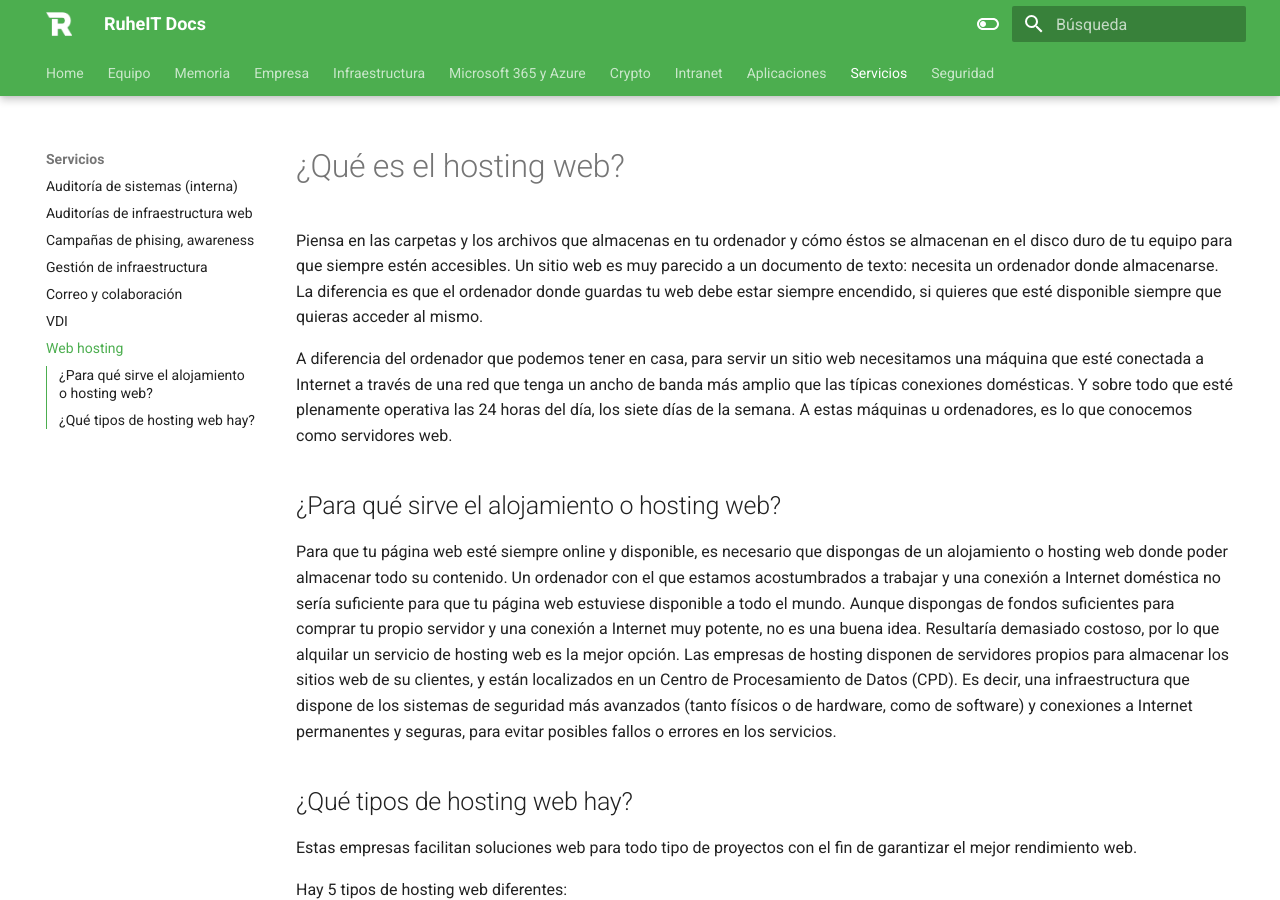
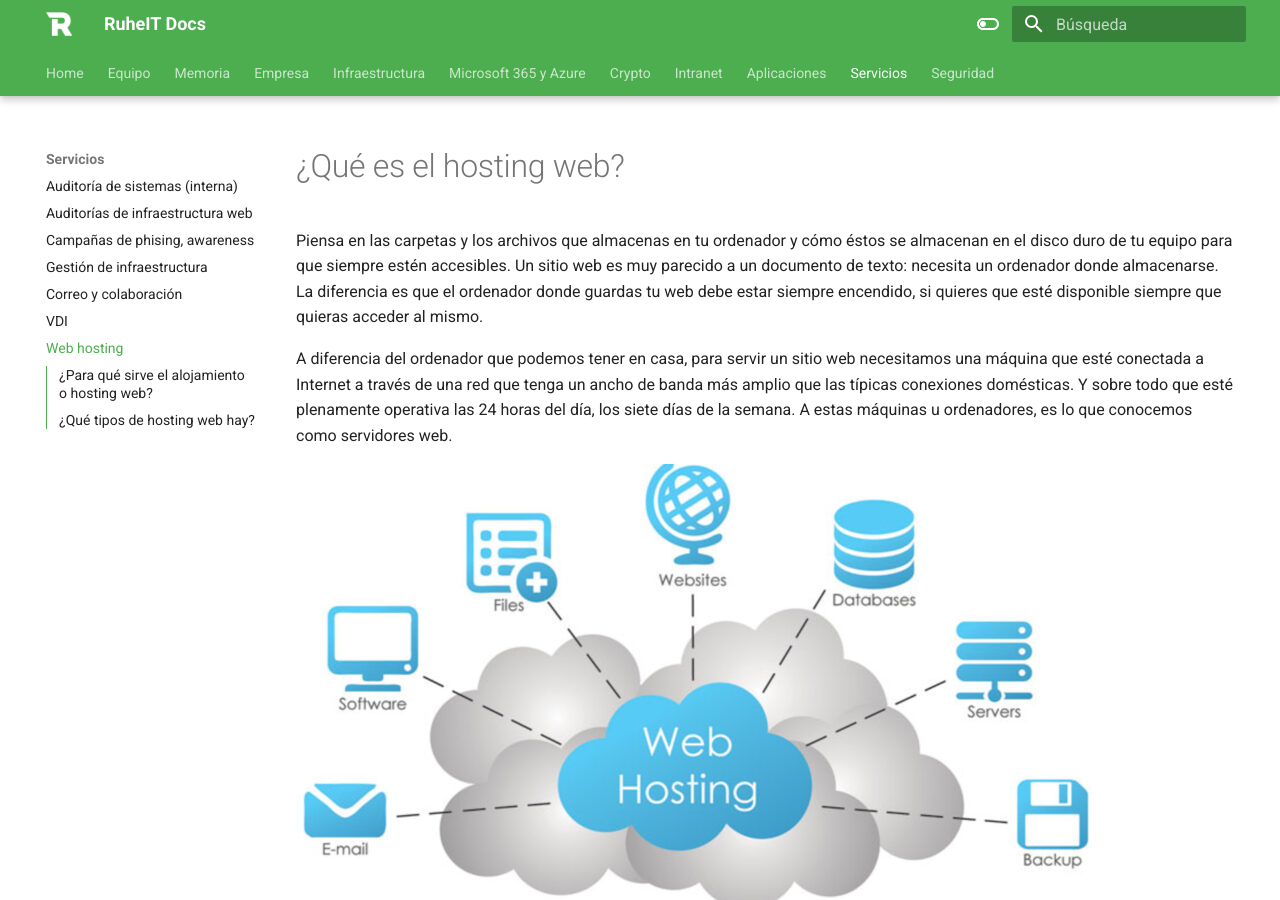
Before and after one commit to RuheIT/docs, an MkDocs documentation site: the page built from docs/servicios/webhosting.md, in a window 1280 px wide and 900 px high. Built offline with MkDocs 1.6.1 and Material for MkDocs 9.7.7, drawn with Linux system fonts in a browser that asks for light colours; comment, search, counter and statistics services are not loaded.

Commit message:
Updated with images

```diff
--- a/docs/servicios/webhosting.md
+++ b/docs/servicios/webhosting.md
@@ -6,6 +6,8 @@ siempre encendido, si quieres que esté disponible siempre que quieras acceder a
 
 A diferencia del ordenador que podemos tener en casa, para servir un sitio web necesitamos una máquina que esté conectada a Internet a través de una red que tenga un ancho de banda más amplio que las típicas conexiones domésticas. Y sobre todo que esté plenamente operativa las 24 horas del día, los siete días de la semana. A estas máquinas u ordenadores, es lo que conocemos como servidores web.
 
+![web](../img/web.jpg)
+
 ## ¿Para qué sirve el alojamiento o hosting web?
 
 Para que tu página web esté siempre online y disponible, es necesario que dispongas de un alojamiento o hosting web donde poder almacenar todo su contenido.
```
Also changed, not shown: other parts of docs/servicios/webhosting.md (+2 -0 lines).
